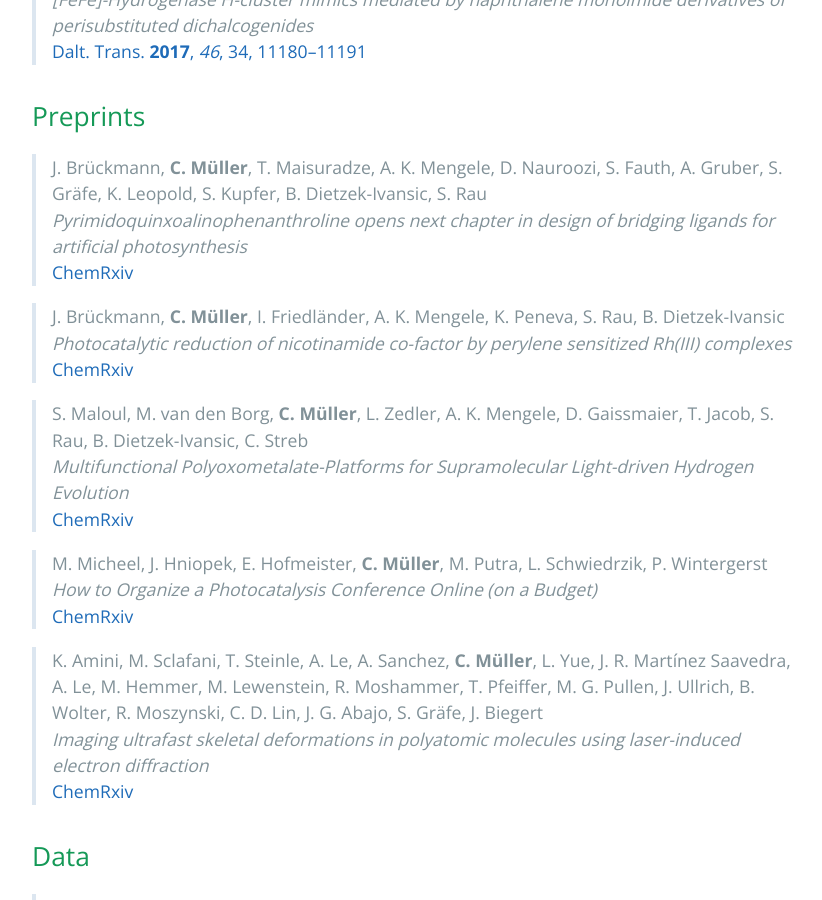
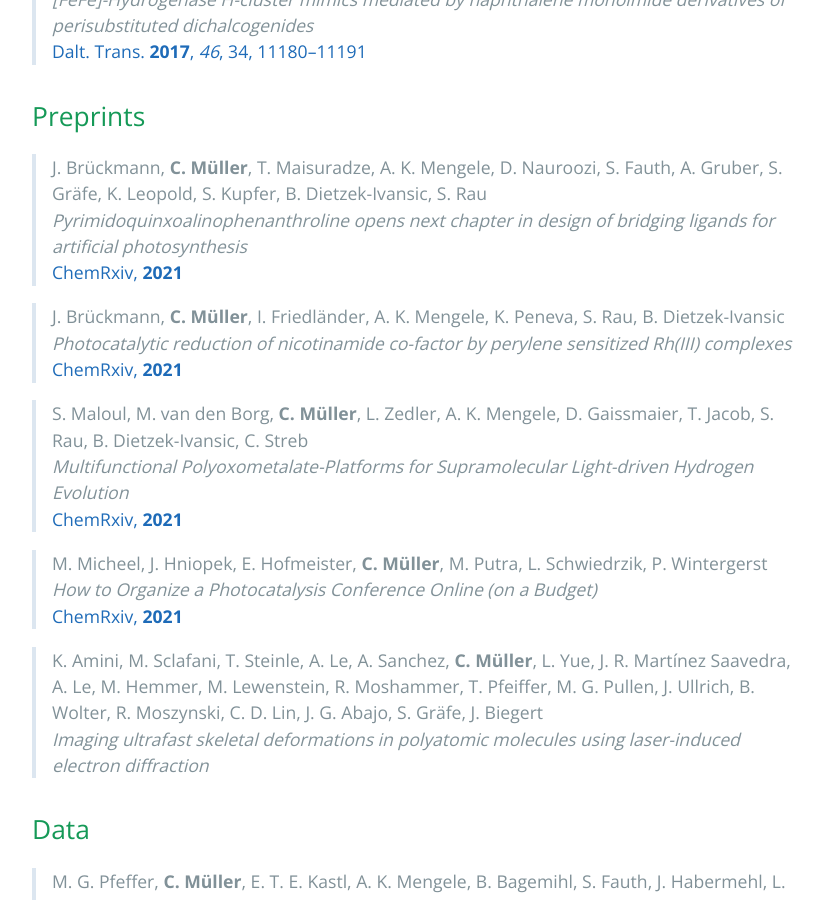
Before and after one commit to carolin-m/carolin-m.github.io, a Jekyll site: the page built from publications.md, in a window 1280 px wide and 900 px high, scrolled down 2193 px. Shown: the whole window, without its empty margins (192-1014 px from the left). Built offline with Jekyll 4.4.1, drawn with Linux system fonts in a browser that asks for light colours.

Commit message:
Update publications.md

```diff
--- a/publications.md
+++ b/publications.md
@@ -68,24 +68,23 @@
 
 > J. Brückmann, **C. Müller**, T. Maisuradze, A. K. Mengele, D. Nauroozi, S. Fauth, A. Gruber, S. Gräfe, K. Leopold, S. Kupfer, B. Dietzek-Ivansic, S. Rau <br>
 > *Pyrimidoquinxoalinophenanthroline opens next chapter in design of bridging ligands for artificial photosynthesis* <br>
-> [ChemRxiv](10.33774/chemrxiv-2021-bpd20-v2)
+> [ChemRxiv, **2021**](https://chemrxiv.org/engage/chemrxiv/article-details/616916e1b564b6ee1a77f8fb)
 
 > J. Brückmann, **C. Müller**, I. Friedländer, A. K. Mengele, K. Peneva, S. Rau, B. Dietzek-Ivansic <br>
 > *Photocatalytic reduction of nicotinamide co-factor by perylene sensitized Rh(III) complexes* <br>
-> [ChemRxiv](10.33774/chemrxiv-2021-g9bfz)
+> [ChemRxiv, **2021**](https://chemrxiv.org/engage/chemrxiv/article-details/615ff2dc8b620dc6414859c9)
 
 > S. Maloul, M. van den Borg, **C. Müller**, L. Zedler, A. K. Mengele, D. Gaissmaier, T. Jacob, S. Rau, B. Dietzek-Ivansic, C. Streb <br>
 > *Multifunctional Polyoxometalate-Platforms for Supramolecular Light-driven Hydrogen Evolution* <br>
-> [ChemRxiv](10.33774/chemrxiv-2021-d0fg9)
+> [ChemRxiv, **2021**](https://chemrxiv.org/engage/chemrxiv/article-details/614ca26218be85d6e82da623)
 
 > M. Micheel, J. Hniopek, E. Hofmeister, **C. Müller**, M. Putra, L. Schwiedrzik, P. Wintergerst <br>
 > *How to Organize a Photocatalysis Conference Online (on a Budget)* <br>
-> [ChemRxiv](10.26434/chemrxiv.13580519)
+> [ChemRxiv, **2021**](https://chemrxiv.org/engage/chemrxiv/article-details/60c7545c702a9b9f6e18c4f0)
 
 > K. Amini, M. Sclafani, T. Steinle, A. Le, A. Sanchez, **C. Müller**, L. Yue, J. R. Martínez Saavedra, A. Le,
 M. Hemmer, M. Lewenstein, R. Moshammer, T. Pfeiffer, M. G. Pullen, J. Ullrich, B. Wolter, R. Moszynski, C. D. Lin, J. G. Abajo, S. Gräfe, J. Biegert <br>
 > *Imaging ultrafast skeletal deformations in polyatomic molecules using laser-induced electron diffraction* <br>
-> [ChemRxiv](10.33774/chemrxiv-2021-bpd20-v2)
 
 
 ## Data <br>
```
